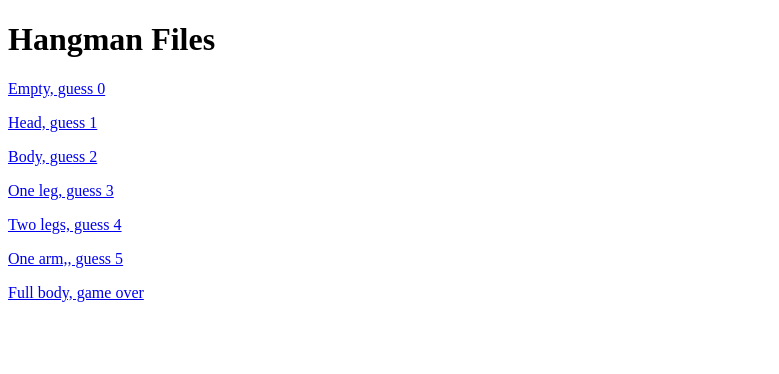
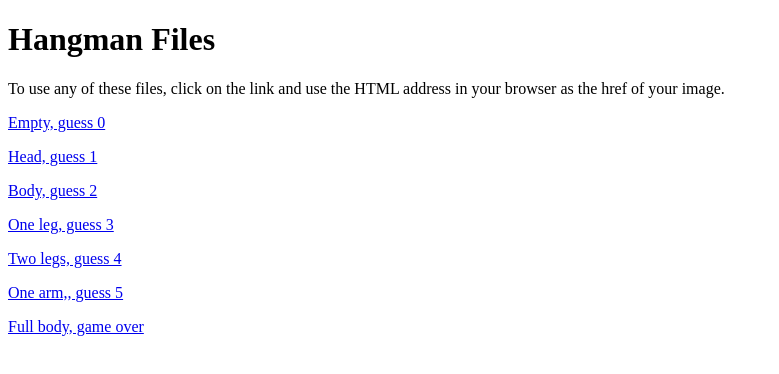
Before and after one commit to MrRoseTeacher/hangman, a plain HTML site: page index.html in a window 1280 px wide. Shown: the whole page, without its empty margins (0-779 px from the left). Drawn offline with Linux system fonts and the light colour scheme.

Commit message:
Update index.html

```diff
--- a/index.html
+++ b/index.html
@@ -9,6 +9,7 @@
   <body>
     <main>
       <h1>Hangman Files</h1>
+      <p>To use any of these files, click on the link and use the HTML address in your browser as the href of your image.</p>
       <p><a href="0_empty.png">Empty, guess 0</a></p>
       <p><a href="1_head.png">Head, guess 1</a></p>
       <p><a href="2_body.png">Body, guess 2</a></p>
```
